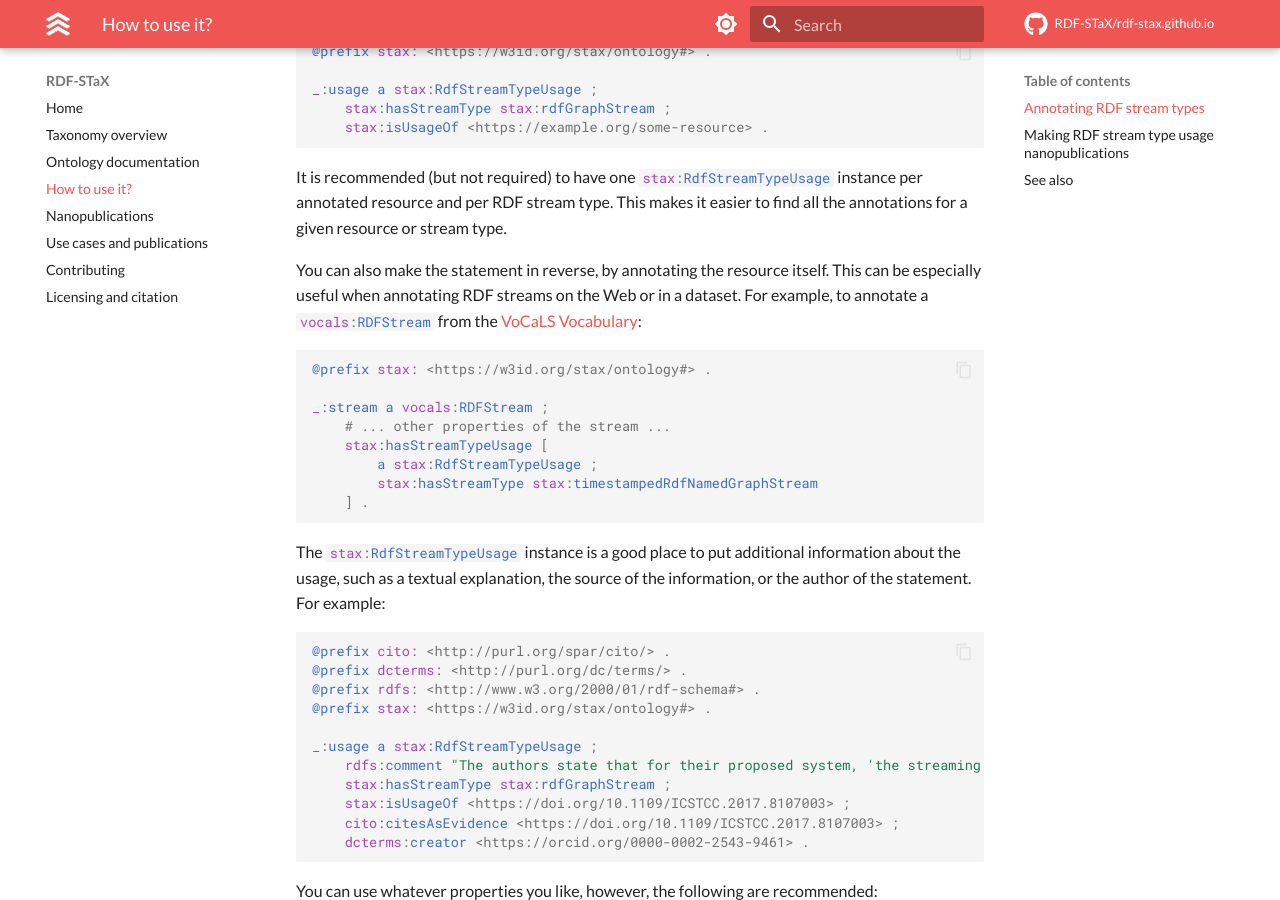
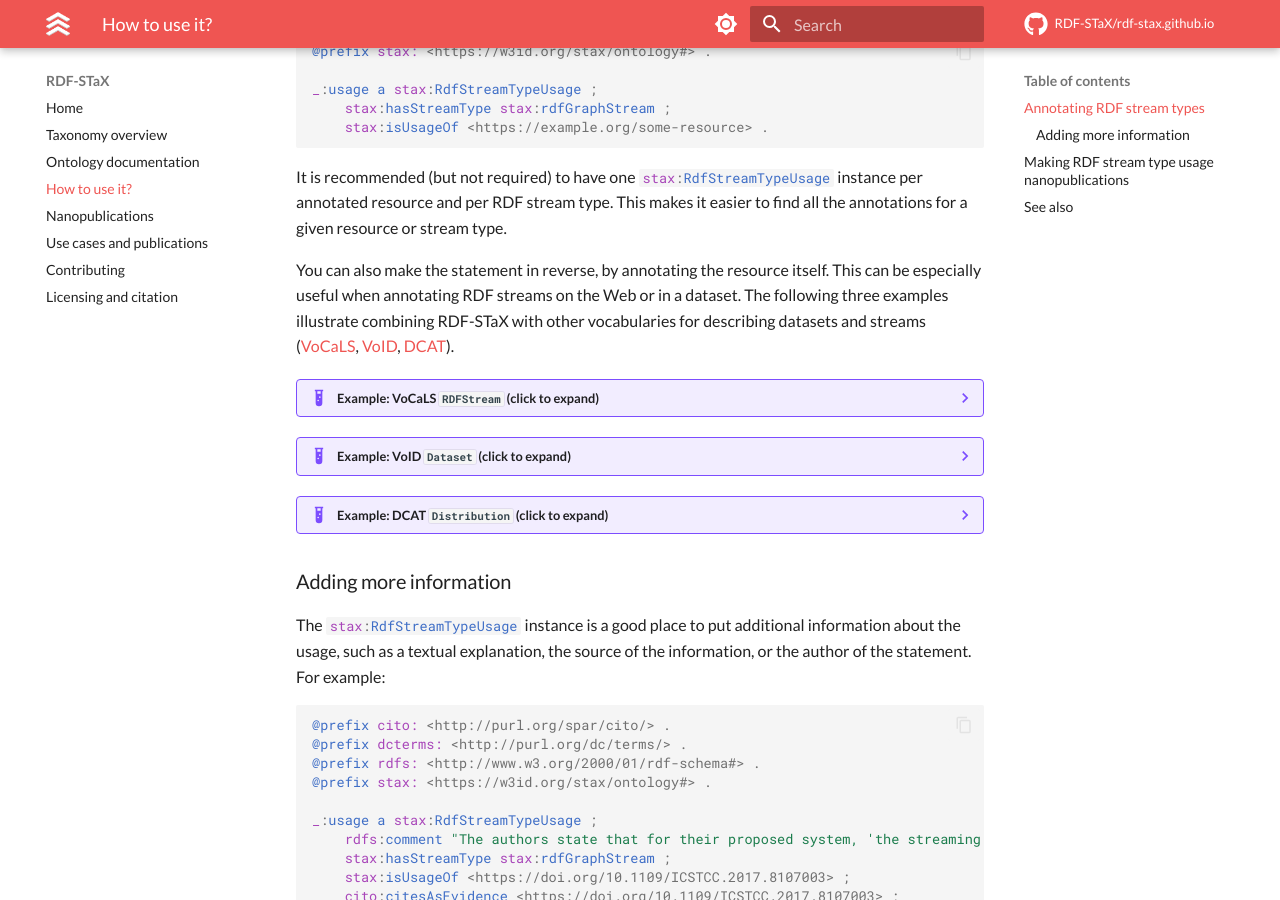
Before and after one commit to RDF-STaX/rdf-stax.github.io, an MkDocs documentation site: the page built from docs/use-it.md, in a window 1280 px wide and 900 px high, scrolled down 476 px. Built offline with MkDocs 1.6.1 and Material for MkDocs 9.7.7, drawn with Linux system fonts in a browser that asks for light colours; comment, search, counter and statistics services are not loaded; the version menu is left out.

Commit message:
Add more usage examples

````diff
--- a/docs/use-it.md
+++ b/docs/use-it.md
@@ -18,18 +18,66 @@ _:usage a stax:RdfStreamTypeUsage ;
 
 It is recommended (but not required) to have one `#!turtle stax:RdfStreamTypeUsage` instance per annotated resource and per RDF stream type. This makes it easier to find all the annotations for a given resource or stream type.
 
-You can also make the statement in reverse, by annotating the resource itself. This can be especially useful when annotating RDF streams on the Web or in a dataset. For example, to annotate a `#!turtle vocals:RDFStream` from the [VoCaLS Vocabulary](http://w3id.org/rsp/vocals):
+You can also make the statement in reverse, by annotating the resource itself. This can be especially useful when annotating RDF streams on the Web or in a dataset. The following three examples illustrate combining RDF-STaX with other vocabularies for describing datasets and streams ([VoCaLS](http://w3id.org/rsp/vocals), [VoID](https://www.w3.org/TR/void/), [DCAT](https://www.w3.org/TR/vocab-dcat-3/)).
 
-```turtle
-@prefix stax: <https://w3id.org/stax/ontology#> .
+??? example "Example: VoCaLS `RDFStream` (click to expand)"
 
-_:stream a vocals:RDFStream ;
-    # ... other properties of the stream ...
-    stax:hasStreamTypeUsage [
-        a stax:RdfStreamTypeUsage ;
-        stax:hasStreamType stax:timestampedRdfNamedGraphStream
-    ] .
-```
+    To annotate a `#!turtle vocals:RDFStream` from the [VoCaLS Vocabulary](http://w3id.org/rsp/vocals):
+
+    ```turtle
+    @prefix stax: <https://w3id.org/stax/ontology#> .
+    @prefix vocals: <http://w3id.org/rsp/vocals#> .
+
+    _:stream a vocals:RDFStream ;
+        # ... other properties of the stream ...
+        stax:hasStreamTypeUsage [
+            a stax:RdfStreamTypeUsage ;
+            stax:hasStreamType stax:rdfGraphStream
+        ] .
+    ```
+
+
+??? example "Example: VoID `Dataset` (click to expand)"
+
+    To annotate a `#!turtle void:Dataset` from the [VoID Vocabulary](https://www.w3.org/TR/void/):
+
+    ```turtle
+    @prefix stax: <https://w3id.org/stax/ontology#> .
+    @prefix void: <http://rdfs.org/ns/void#> .
+
+    _:dataset a void:Dataset ;
+        # ... other properties of the dataset ...
+        stax:hasStreamTypeUsage [
+            a stax:RdfStreamTypeUsage ;
+            stax:hasStreamType stax:flatRdfTripleStream
+        ] .
+    ```
+
+    In VoID, `#!turtle void:Dataset` refers to a set of triples, which can be viewed as a flat RDF triple stream.
+
+
+??? example "Example: DCAT `Distribution` (click to expand)"
+
+    In [DCAT](https://www.w3.org/TR/vocab-dcat-3/), a dataset may have multiple representations (`#!turtle dcat:Distribution`). Thus, here we will want to annotate the distribution, not the dataset itself:
+
+    ```turtle
+    @prefix dcat: <http://www.w3.org/ns/dcat#> .
+    @prefix stax: <https://w3id.org/stax/ontology#> .
+
+    _:dataset a dcat:Dataset ;
+        # ... other properties of the dataset ...
+        dcat:distribution [
+            a dcat:Distribution ;
+            # ... other properties of the distribution ...
+            stax:hasStreamTypeUsage [
+                a stax:RdfStreamTypeUsage ;
+                stax:hasStreamType stax:rdfDatasetStream
+            ]
+        ] .
+    ```
+
+
+### Adding more information
 
 The `#!turtle stax:RdfStreamTypeUsage` instance is a good place to put additional information about the usage, such as a textual explanation, the source of the information, or the author of the statement. For example:
 
````
Also changed, not shown: docs/index.md (+1 -1 lines).
